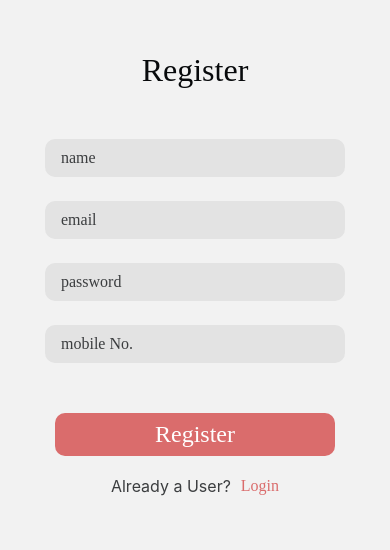
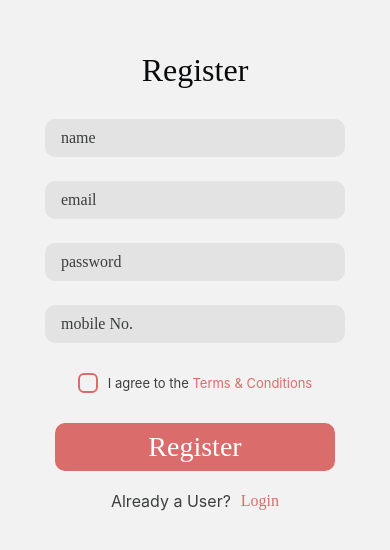
Before and after one commit to rahul-suthar/FlockGuard, a React Native app in the folder mobile/: screen /Register in a window 390 px wide. Shown: the part 168-718 px from the top of the page. Built offline with nearby package versions, Linux system fonts and the light colour scheme.

Commit message:
chore: auth pages ui and add header on nav pages

```diff
--- a/mobile/src/navigations/HomeStackNav.jsx
+++ b/mobile/src/navigations/HomeStackNav.jsx
@@ -34,7 +34,7 @@ const HomeStackNav = () => {
       <HomeStack.Screen
         name="farms"
         component={Home}
-        options={{ headerShown: false }}
+        options={{ title: `Welcome, ${displayName}` }}
       />
       <HomeStack.Screen
         name="Details"
--- a/mobile/src/navigations/TabNavigator.jsx
+++ b/mobile/src/navigations/TabNavigator.jsx
@@ -3,6 +3,8 @@ import Profile from '../screens/Profile.jsx';
 import TabBar from '../components/TabBar.jsx';
 import Vet from '../screens/Vet.jsx';
 import HomeStackNav from './HomeStackNav.jsx';
+import { colors } from '../constants/colors.js';
+import { fonts } from '../constants/fontSize.js';
 
 const Tab = createBottomTabNavigator();
 
@@ -12,13 +14,24 @@ const TabNavigator = () => {
       initialRouteName="Home"
       tabBar={props => <TabBar {...props} />}
       screenOptions={{
-        headerShown: false,
+        headerStyle: {
+          backgroundColor: colors.appBg,
+          shadowOpacity: 0,
+          borderBottomWidth: 0,
+          shadowColor: 'transparent',
+        },
+        headerTitleStyle: {
+          fontFamily: 'Lato-Bold',
+          fontSize: fonts.head.secondary.dark,
+          color: colors.textPrimary,
+        },
       }}
     >
       <Tab.Screen
         name="Home"
         component={HomeStackNav}
         options={{
+          headerShown: false,
           iconName: 'home',
         }}
       />
--- a/mobile/src/screens/Home.jsx
+++ b/mobile/src/screens/Home.jsx
@@ -107,7 +107,7 @@ const Home = ({ navigation }) => {
 
   return (
     <TouchableWithoutFeedback onPress={Keyboard.dismiss} accessible={false}>
-      <SafeAreaView
+      <View
         style={[styles.container, { backgroundColor: colors.appBg }]}
       >
         <View>
@@ -177,7 +177,7 @@ const Home = ({ navigation }) => {
             <Ionicons size={36} name="add" color='white'/>
           </TouchableOpacity>
         )}
-      </SafeAreaView>
+      </View>
     </TouchableWithoutFeedback>
   );
 };
@@ -189,7 +189,7 @@ const styles = StyleSheet.create({
     flex: 1,
     paddingHorizontal: 20,
     alignItems: 'center',
-    paddingTop: 18,
+    paddingTop: 24,
     paddingBottom: 80,
     gap: 32,
   },
--- a/mobile/src/screens/Login.jsx
+++ b/mobile/src/screens/Login.jsx
@@ -51,18 +51,28 @@ const Login = ({ navigation }) => {
 
  const handleSubmit = async () => {
   if (!logForm.email.trim() || !logForm.password.trim()) {
-      showPopup({ success: false, msg: 'All fields required.' });
+    showPopup({ success: false, msg: 'Please enter both email and password.' });
     return;
   }
+
+  const emailRegex = /^[^\s@]+@[^\s@]+\.[^\s@]+$/;
+  if (!emailRegex.test(logForm.email.trim())) {
+    showPopup({
+      success: false,
+      msg: 'Please enter a valid email address.'
+    });
+    return;
+  }
+
   setShowLoad({ show: true, msg: 'Logging In...' });
   try {
     await handleLogin(logForm, setUser, showPopup);
     resetLogForm();
+  } catch (error) {
   } finally {
     setShowLoad({ show: false, msg: '' });
   }
 };
-
   const changeLayout = () => {
     Keyboard.dismiss();
     setShowImg(true);
@@ -205,7 +215,7 @@ const styles = StyleSheet.create({
     borderRadius: 10,
   },
   mainText: {
-    fontSize: fonts.btn.primary,
+    fontSize: 28,
     fontFamily: 'Lato-Bold',
   },
   secBtn: {
--- a/mobile/src/screens/Profile.jsx
+++ b/mobile/src/screens/Profile.jsx
@@ -43,7 +43,7 @@ const Profile = () => {
 
   return (
     <TouchableWithoutFeedback onPress={Keyboard.dismiss} accessible={false}>
-      <SafeAreaView style={[styles.root, { backgroundColor: colors.appBg }]}>
+      <View style={[styles.root, { backgroundColor: colors.appBg }]}>
         <View style={styles.avatarContainer}>
           <View style={[styles.avatarWrap, { backgroundColor: colors.accent }]}>
             <Text style={[styles.avatarText, { color: colors.textWhite }]}>
@@ -120,7 +120,7 @@ const Profile = () => {
             <ProfileForm setOpenForm={setOpenForm} />
           </>
         )}
-      </SafeAreaView>
+      </View>
     </TouchableWithoutFeedback>
   );
 };
--- a/mobile/src/screens/Register.jsx
+++ b/mobile/src/screens/Register.jsx
@@ -33,6 +33,7 @@ const Register = ({ navigation }) => {
   });
   const [shiftLayout, setShiftLayout] = useState(false);
   const [showPass, setShowPass] = useState(false);
+  const [agreed, setAgreed] = useState(false);
 
   const shiftAnim = useRef(new Animated.Value(shiftLayout ? 1 : 0)).current;
   const layoutPad = shiftAnim.interpolate({
@@ -67,27 +68,50 @@ const Register = ({ navigation }) => {
   };
 
   const handleSubmit = async () => {
-    const requiredFields = ['name', 'email', 'password'];
+    const { name, email, password, phone } = regForm;
+    const emailRegex = /^[^\s@]+@[^\s@]+\.[^\s@]+$/;
 
-    const hasEmpty = requiredFields.some(field => {
-      const value = regForm[field];
-      return !value || value.trim().length === 0;
-    });
-
-    if (hasEmpty) {
+    if (!name.trim() || !email.trim() || !password.trim()) {
       showPopup({ success: false, msg: 'All fields required.' });
       return;
     }
 
-    if (regForm.phone.mobileNo <= 999999999) {
-      showPopup({ success: false, msg: 'Invalid mobile number.' });
+    if (name.trim().length < 2) {
+      showPopup({ success: false, msg: 'Name is too short.' });
       return;
     }
 
-    setShowLoad({ show: true, msg: 'Registering User...' });
+    if (!emailRegex.test(email.trim())) {
+      showPopup({ success: false, msg: 'Invalid email format.' });
+      return;
+    }
+
+    if (password.length < 6) {
+      showPopup({
+        success: false,
+        msg: 'Password must be at least 6 characters.',
+      });
+      return;
+    }
+
+    if (String(phone.mobileNo).length !== 10) {
+      showPopup({ success: false, msg: 'Mobile number must be 10 digits.' });
+      return;
+    }
+
+    if (!agreed) {
+      showPopup({
+        success: false,
+        msg: 'Please agree to the Terms & Conditions.',
+      });
+      return;
+    }
+
+    setShowLoad({ show: true, msg: 'Registering...' });
     try {
       await handleRegister(regForm, showPopup);
       resetRegForm();
+      setAgreed(false);
     } finally {
       setShowLoad({ show: false, msg: '' });
     }
@@ -184,6 +208,34 @@ const Register = ({ navigation }) => {
               onFocus={() => setShiftLayout(true)}
             />
           </View>
+          <TouchableOpacity
+            style={styles.checkboxContainer}
+            onPress={() => setAgreed(!agreed)}
+            activeOpacity={0.7}
+          >
+            <View
+              style={[
+                styles.checkbox,
+                {
+                  borderColor: colors.primary,
+                  backgroundColor: agreed ? colors.primary : 'transparent',
+                },
+              ]}
+            >
+              {agreed && (
+                <FontAwesome5 name="check" size={10} color={colors.textWhite} />
+              )}
+            </View>
+            <Text
+              style={[
+                styles.text,
+                { color: colors.textSecondary, fontSize: 13 },
+              ]}
+            >
+              I agree to the{' '}
+              <Text style={{ color: colors.primary }}>Terms & Conditions</Text>
+            </Text>
+          </TouchableOpacity>
           <View style={styles.btns}>
             <TouchableOpacity
               style={[styles.mainBtn, { backgroundColor: colors.primary }]}
@@ -227,7 +279,7 @@ const styles = StyleSheet.create({
   form: {
     width: 300,
     alignItems: 'center',
-    gap: 50,
+    gap: 30,
   },
   headText: {
     fontSize: fonts.head.primary,
@@ -259,7 +311,7 @@ const styles = StyleSheet.create({
     borderRadius: 10,
   },
   mainText: {
-    fontSize: fonts.btn.primary,
+    fontSize: 28,
     fontFamily: 'Lato-Bold',
   },
   secBtn: {
@@ -274,4 +326,17 @@ const styles = StyleSheet.create({
     fontSize: fonts.text.primary,
     fontFamily: 'Lato-Bold',
   },
+  checkboxContainer: {
+    flexDirection: 'row',
+    alignItems: 'center',
+    gap: 10,
+  },
+  checkbox: {
+    width: 20,
+    height: 20,
+    borderWidth: 2,
+    borderRadius: 6,
+    justifyContent: 'center',
+    alignItems: 'center',
+  },
 });
--- a/mobile/src/screens/Vet.jsx
+++ b/mobile/src/screens/Vet.jsx
@@ -63,7 +63,7 @@ const Vet = () => {
 
   return (
     <TouchableWithoutFeedback onPress={Keyboard.dismiss} accessible={false}>
-      <SafeAreaView
+      <View
         style={[styles.container, { backgroundColor: colors.appBg }]}
       >
         <View>
@@ -109,7 +109,7 @@ const Vet = () => {
             />
           )}
         </View>
-      </SafeAreaView>
+      </View>
     </TouchableWithoutFeedback>
   );
 };
```
Lines whose indentation alone changed are shown as unchanged.
